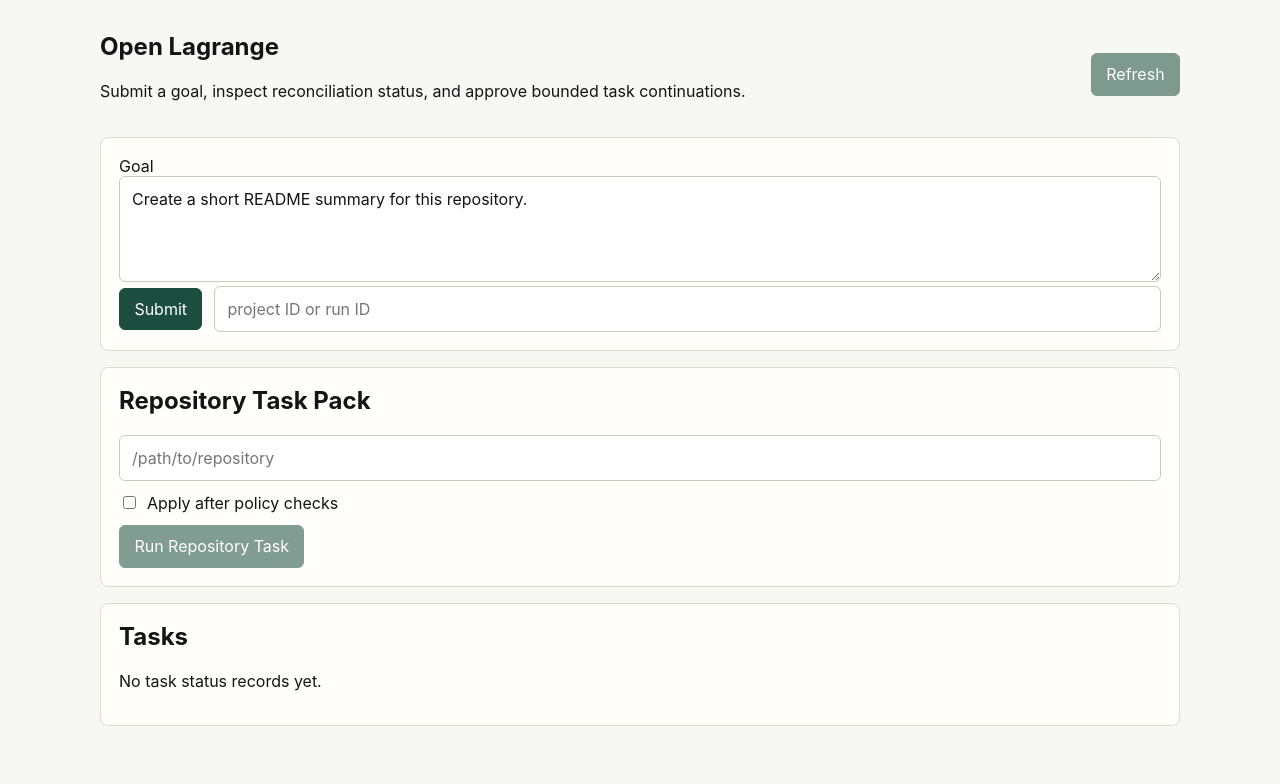
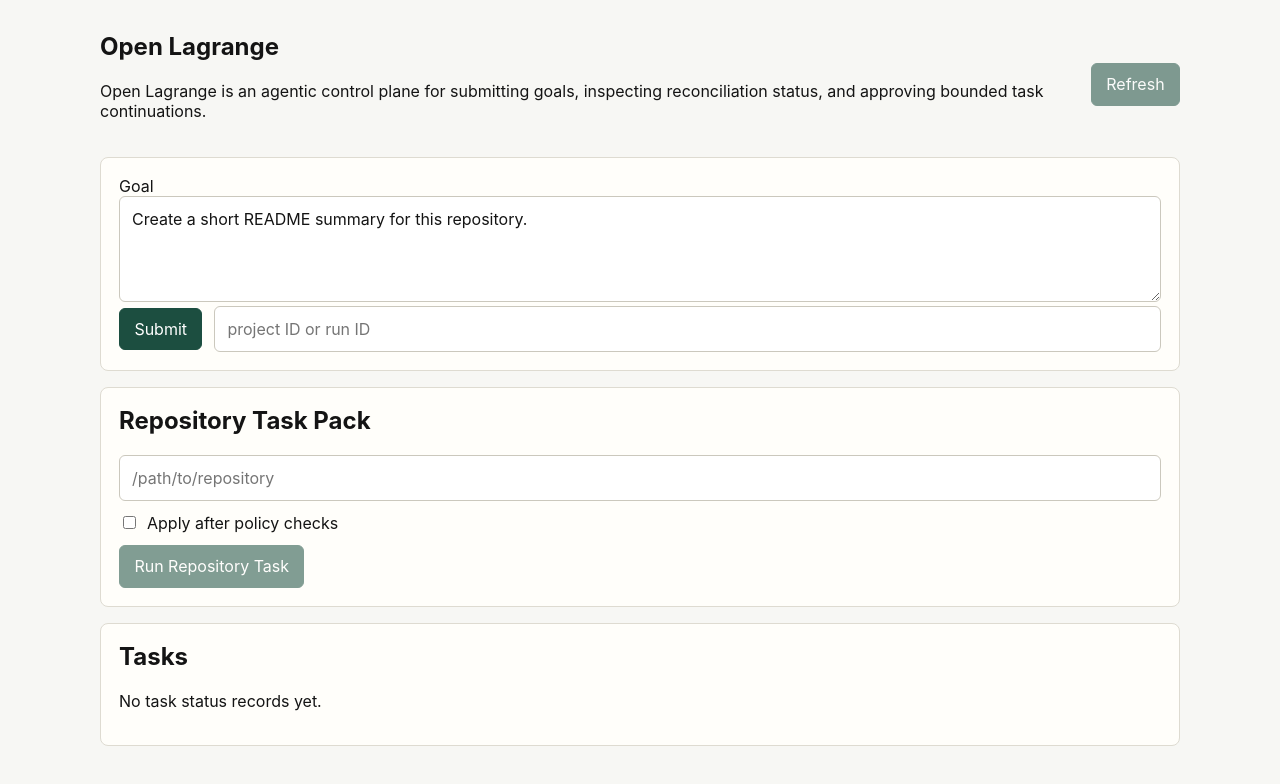
Before and after one commit to supernovae/open-lagrange, a Next.js app in the folder apps/web/: page / in a window 1280 px wide. Shown: the top 784 px of the page. Built offline with nearby package versions, Linux system fonts and the light colour scheme.

Commit message:
Update homepage Open Lagrange copy

```diff
--- a/apps/web/app/layout.tsx
+++ b/apps/web/app/layout.tsx
@@ -3,7 +3,7 @@ import type { ReactNode } from "react";
 
 export const metadata = {
   title: "Open Lagrange",
-  description: "Deterministic reconciliation around cognitive artifacts.",
+  description: "Open Lagrange is an agentic control plane for deterministic reconciliation around cognitive artifacts.",
 };
 
 export default function RootLayout({ children }: { readonly children: ReactNode }): ReactNode {
--- a/apps/web/app/page.tsx
+++ b/apps/web/app/page.tsx
@@ -113,7 +113,7 @@ export default function Page(): React.ReactNode {
       <section className="toolbar">
         <div>
           <h1>Open Lagrange</h1>
-          <p>Submit a goal, inspect reconciliation status, and approve bounded task continuations.</p>
+          <p>Open Lagrange is an agentic control plane for submitting goals, inspecting reconciliation status, and approving bounded task continuations.</p>
         </div>
         <button type="button" onClick={() => poll()} disabled={busy || !projectId}>Refresh</button>
       </section>
```
